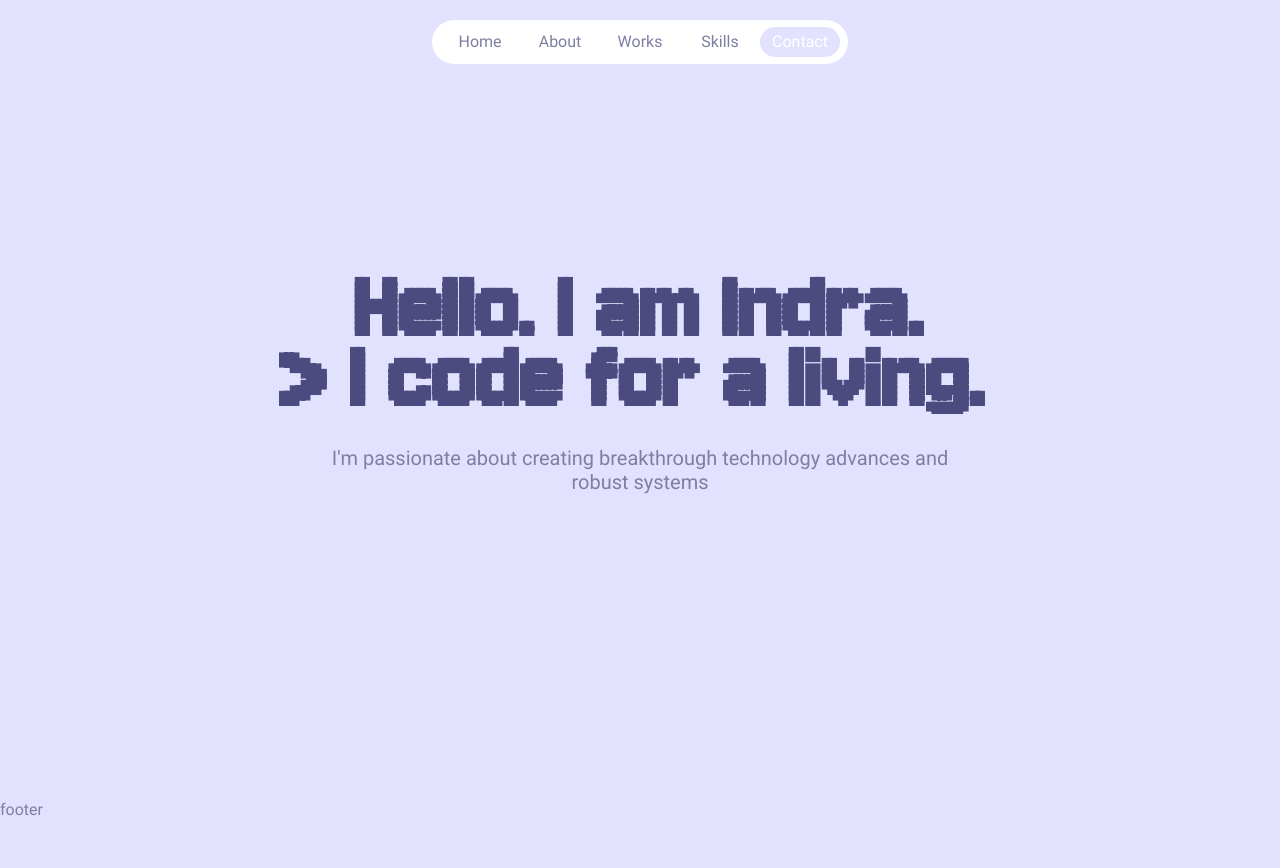
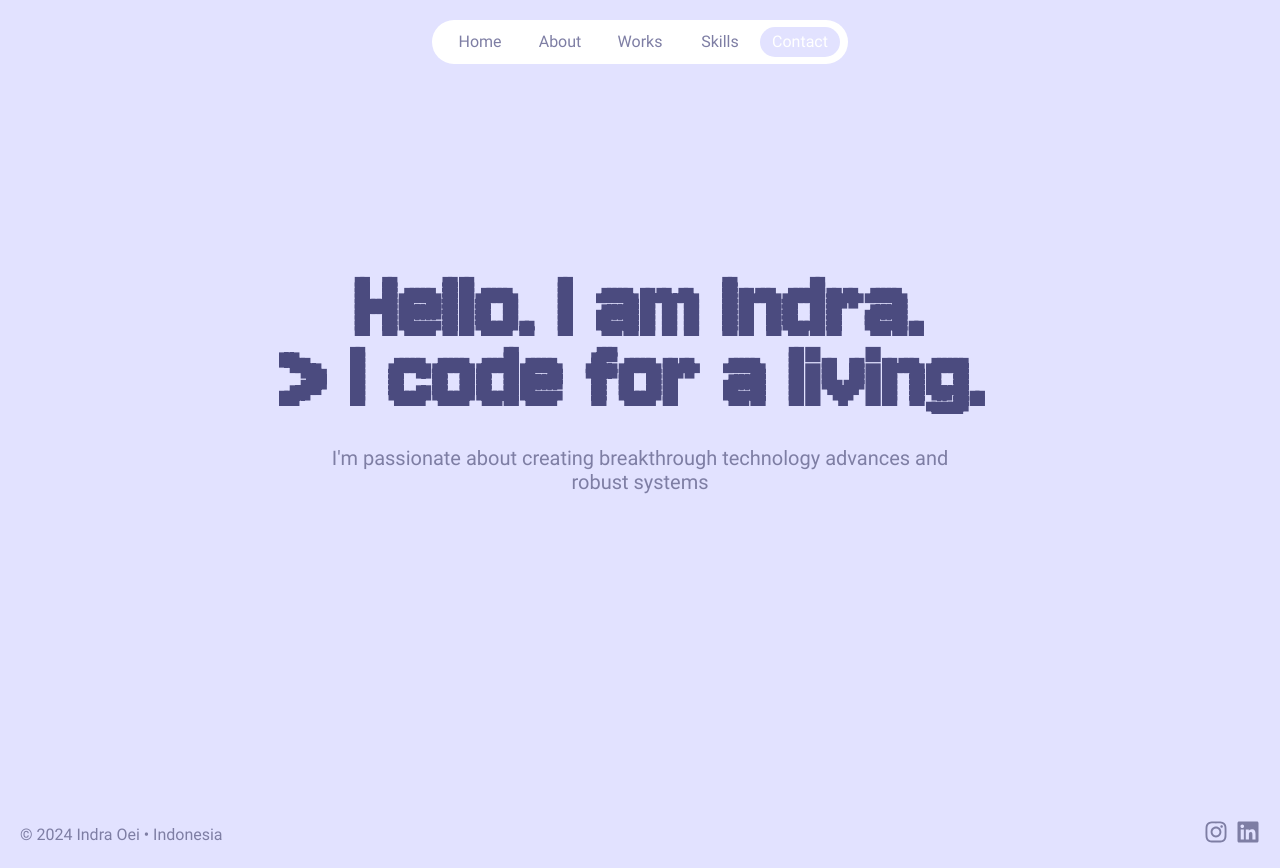
Before and after one commit to indra-oei/indraoei, a React (Vite) app: page /contact in a window 1280 px wide. Before the commit the page ends 819 px from the top, so only its background shows below. Built offline with nearby package versions, Linux system fonts and the light colour scheme.

Commit message:
UI: Footer layout

```diff
--- a/package.json
+++ b/package.json
@@ -15,6 +15,7 @@
     "@mui/material": "^5.15.15",
     "react": "^18.2.0",
     "react-dom": "^18.2.0",
+    "react-icons": "^5.1.0",
     "react-router-dom": "^6.22.0"
   },
   "devDependencies": {
--- /dev/null
+++ b/src/components/Layout/Footer/Footer.jsx
@@ -0,0 +1,22 @@
+import { FaInstagram, FaLinkedin } from "react-icons/fa";
+import classes from "./Footer.module.css";
+
+const Footer = () => {
+  const date = new Date();
+  const year = date.getFullYear();
+  return (
+    <footer className={classes["footer"]}>
+      <div>© {year} Indra Oei • Indonesia</div>
+      <div className={classes["footer-social"]}>
+        <a href="https://instagram.com/indra.oei" target="_blank" rel="nofollow">
+          <FaInstagram fontSize="1.5rem" />
+        </a>
+        <a href="https://linkedin.com/in/indraoei" target="_blank" rel="nofollow">
+          <FaLinkedin fontSize="1.5rem" />
+        </a>
+      </div>
+    </footer>
+  );
+};
+
+export default Footer;
--- /dev/null
+++ b/src/components/Layout/Footer/Footer.module.css
@@ -0,0 +1,16 @@
+.footer {
+  display: flex;
+  align-items: center;
+  justify-content: space-between;
+  padding: 20px;
+}
+.footer-social {
+  display: flex;
+  align-items: center;
+  gap: 0.5rem;
+}
+.footer-social > a,
+.footer-social > a:hover {
+  text-decoration: none;
+  color: var(--color-secondary);
+}
--- a/src/components/Layout/Layout.jsx
+++ b/src/components/Layout/Layout.jsx
@@ -1,5 +1,6 @@
 import { Outlet } from "react-router-dom";
 import Header from "./Header/Header";
+import Footer from "./Footer/Footer";
 
 import classes from "./Layout.module.css";
 
@@ -10,7 +11,7 @@ const Layout = () => {
       <main className={classes["main"]}>
         <Outlet />
       </main>
-      <footer>footer</footer>
+      <Footer />
     </>
   );
 };
--- a/src/components/MainBanner/MainBanner.jsx
+++ /dev/null
@@ -1,5 +0,0 @@
-const MainBanner = () => {
-  return <h1>something</h1>;
-};
-
-export default MainBanner;
```
Also changed, not shown: 1 other file (tests, documents, lock files or other folders).
